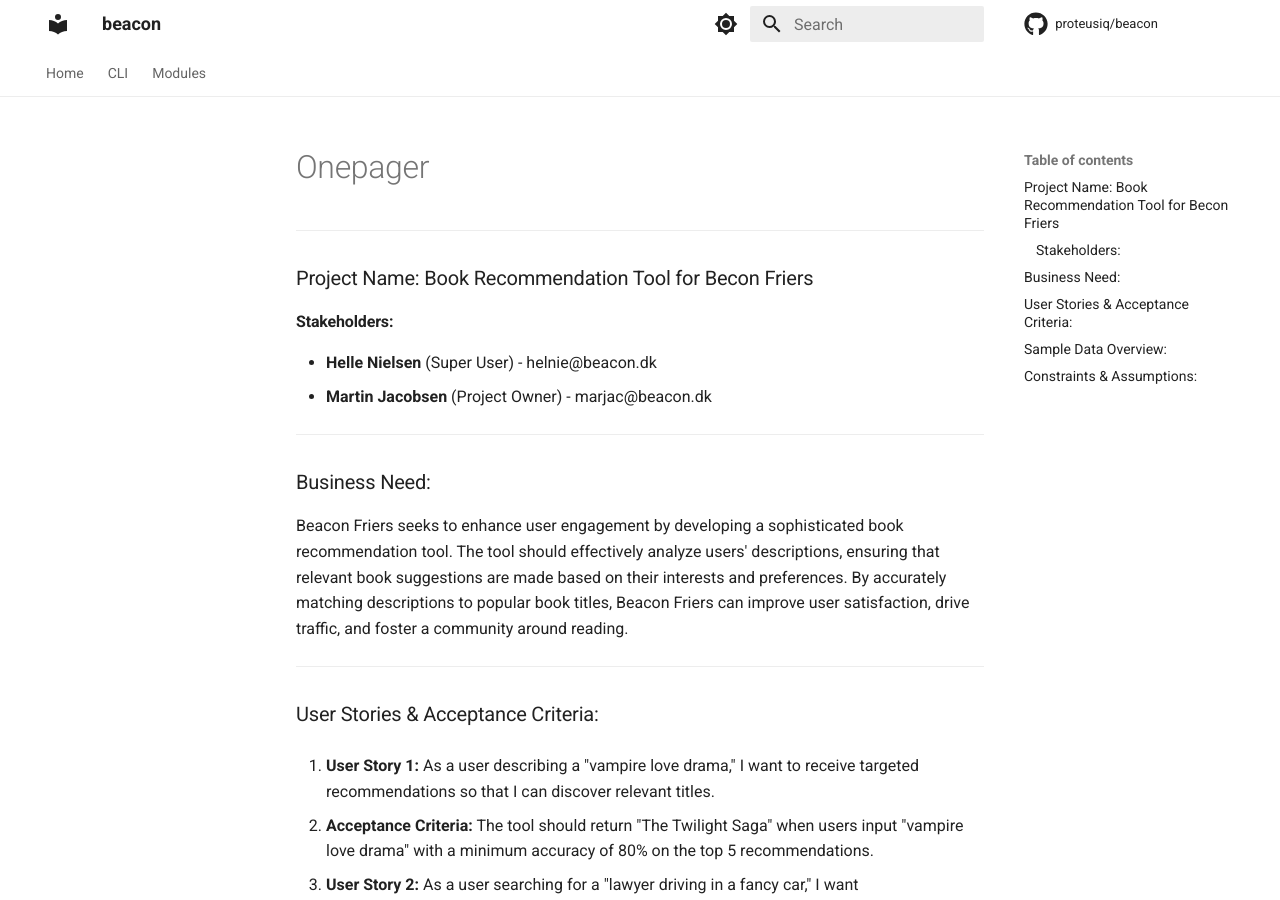
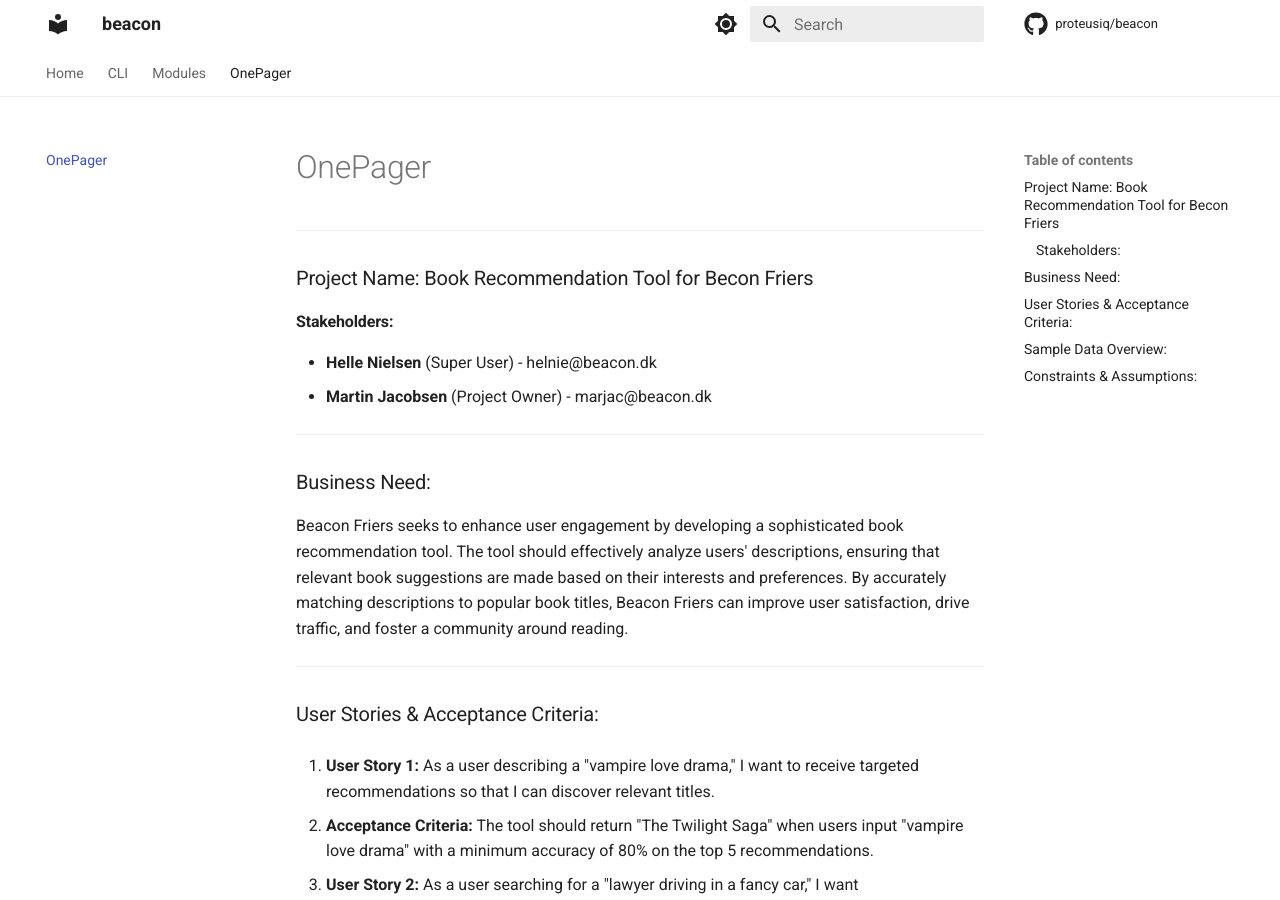
Before and after one commit to Proteusiq/beacon, an MkDocs documentation site: the page built from docs/onepager.md, in a window 1280 px wide and 900 px high. Built offline with MkDocs 1.6.1 and Material for MkDocs 9.7.7, drawn with Linux system fonts in a browser that asks for light colours; comment, search, counter and statistics services are not loaded.

```diff
--- a/mkdocs.yml
+++ b/mkdocs.yml
@@ -11,6 +11,7 @@
   - Home: index.md
   - CLI: cli.md
   - Modules: modules.md
+  - OnePager: onepager.md
 plugins:
   - search
   - mkdocstrings:
```
